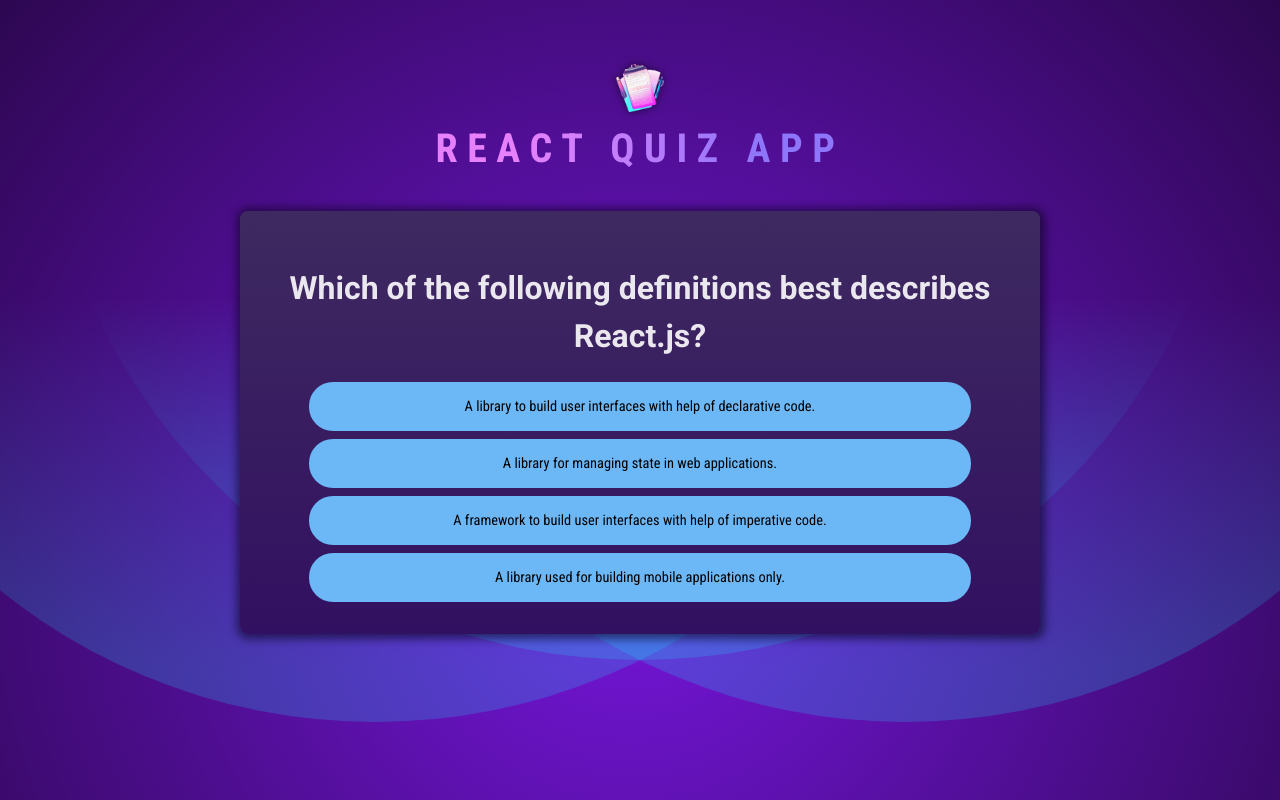
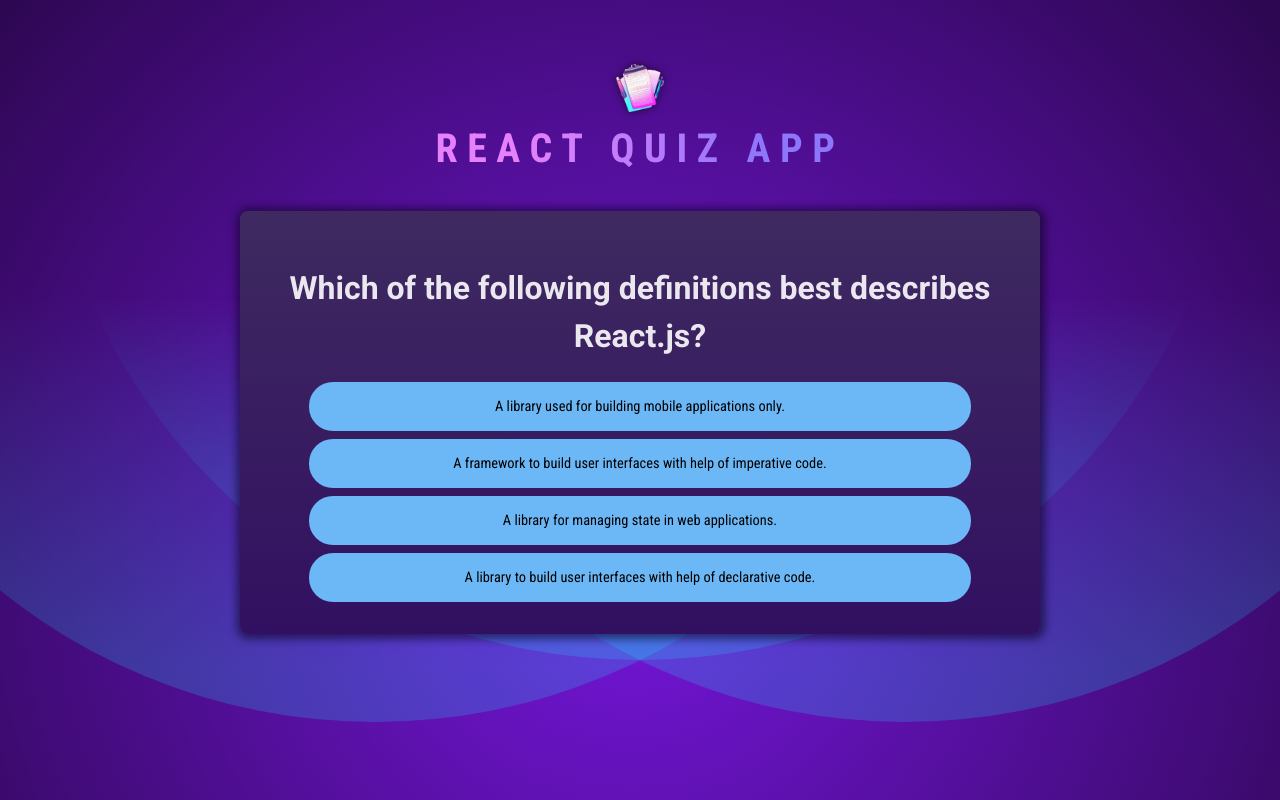
Before and after one commit to Ouss-tagh-dev/react-quiz-app, a React (Vite) app: page / in a window 1280 px wide. Built offline with nearby package versions, Linux system fonts and the light colour scheme.

Commit message:
Add quiz completion state and display Shuffle answer order.

```diff
--- a/src/components/Quiz.jsx
+++ b/src/components/Quiz.jsx
@@ -1,20 +1,34 @@
 import React, { useState } from "react";
 import QUESTIONS from "./../questions";
-
+import QuizComplete from "./../assets/quiz-complete.png";
 function Quiz() {
   const [userAnswers, setUserAnswers] = useState([]);
   const activeQuestionIndex = userAnswers.length;
 
+  const quizIsComplet = activeQuestionIndex === QUESTIONS.length;
+
   const handleSelectAnswer = (selectedAnswer) => {
     setUserAnswers((prevUserAnswers) => [...prevUserAnswers, selectedAnswer]);
   };
+
+  if (quizIsComplet) {
+    return (
+      <div id="summary">
+        <img src={QuizComplete} alt="Trophy icon" />
+        <h2>Quiz Completed!</h2>
+      </div>
+    );
+  }
+
+  const shuffledAnswers = [...QUESTIONS[activeQuestionIndex].answers];
+  shuffledAnswers.sort(() => Math.random() - 0.5);
 
   return (
     <div id="quiz">
       <div id="question">
         <h1>{QUESTIONS[activeQuestionIndex].text}</h1>
         <ul id="answers">
-          {QUESTIONS[activeQuestionIndex].answers.map((answer, index) => (
+          {shuffledAnswers.map((answer, index) => (
             <li key={index} className="answer">
               <button onClick={() => handleSelectAnswer(answer)}>
                 {answer}
```
